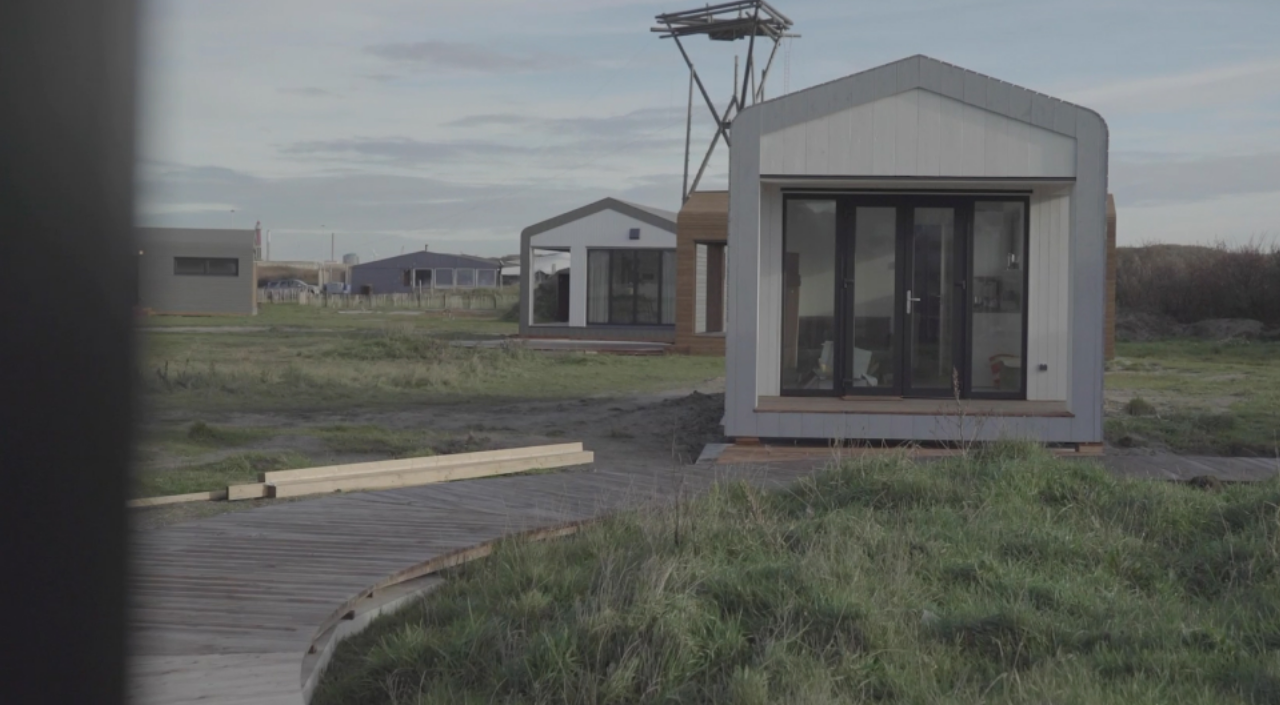
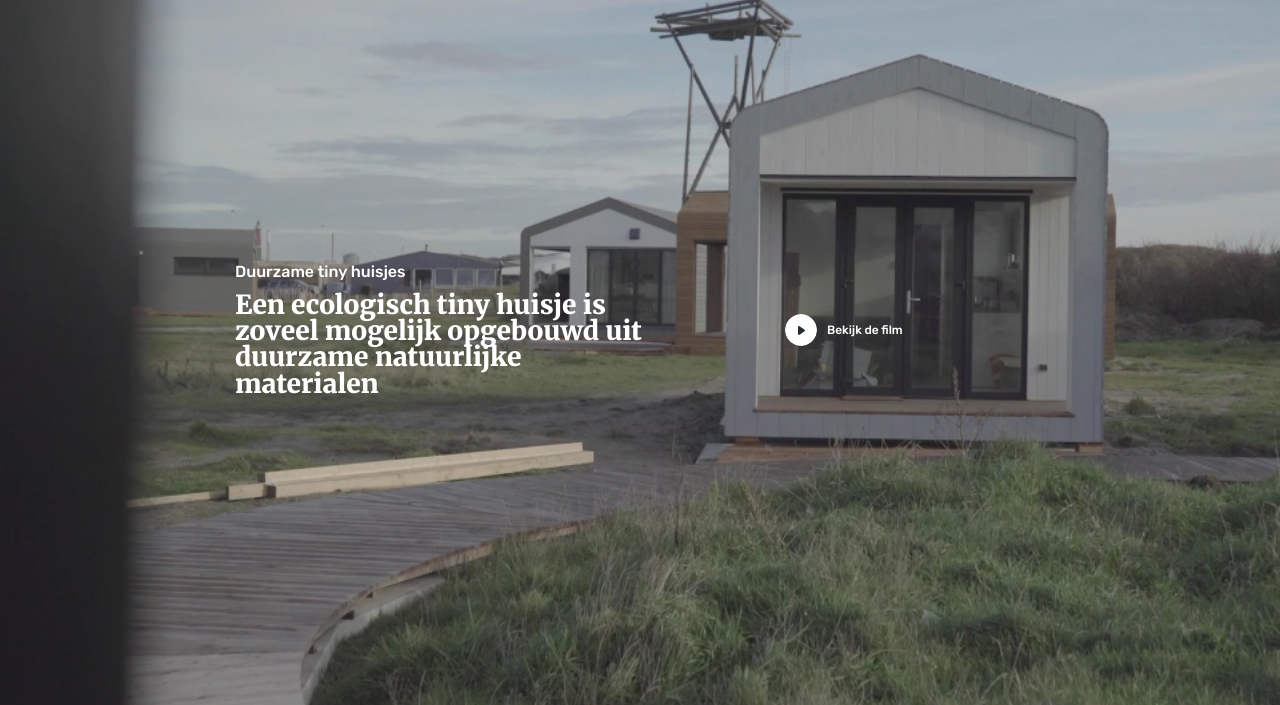
Before and after one commit to Nomex2008/Site-EcoCompany, a plain HTML site: page index.html in a window 1280 px wide. Shown: the part 95-800 px from the top of the page. Drawn offline with Linux system fonts and the light colour scheme.

Commit message:
Commit 2(main1)
Add start main(1).

```diff
--- a/css/mainCSS.css
+++ b/css/mainCSS.css
@@ -91,7 +91,7 @@ body {
 
     /* Label / Medium */
     font-family: Rubik;
-    font-size: 12px;
+    font-size: 0.75rem;
     font-style: normal;
     font-weight: 500;
     line-height: normal;
@@ -106,18 +106,69 @@ body {
 .main-section {
     min-height: 100vh;
     position: relative;
+    display: flex;
 }
 .main-section__container {
-}
-.main-section__content {
+    padding-top: 5.375rem;
+    padding-bottom: 1.875rem;
+    position: relative;
+    z-index: 1;
+    flex: 1 1 auto;
+    display: grid;
+    grid-template-columns: 50.320988% 1fr;
+    align-items: center;
 }
 .main-section__label {
-}
-.main-section__title {
-}
-.title {
+    margin-bottom: 0.75rem;
+
+    color: #FFF;
+
+    /* Label / Bold */
+    font-size: 16px;
+    font-style: normal;
+    font-weight: 500;
+    line-height: normal;
 }
 .main-section__video-link {
+    justify-self: center;
+
+    color: #FFF;
+
+    /* Label / Medium */
+    font-size: 12px;
+    font-style: normal;
+    font-weight: 500;
+    line-height: normal;
+
+    justify-self: center;
+    display: flex;
+    align-items: center;
+    gap: 10px;
+
+    transition: all .3s;
+}
+.main-section__video-link::before{
+    content: '';
+    height: 32px;
+    width: 32px;
+    flex: 0 0 32px;
+    border-radius: 50%;
+    background: url('../img/main/BTN\ Play.svg') left no-repeat;
+}
+.main-section__video-link:hover{
+    color: #606B74;
+}
+@media(max-width:43.75rem){
+    .main-section__container {
+        grid-template-columns: 60% 1fr;
+    }
+}
+@media(max-width:31.25rem){
+    .main-section__container {
+        grid-template-columns: auto;
+        align-content: center;
+        gap: 40px;
+    }
 }
 .main-section__image {
     position: absolute;
@@ -125,7 +176,8 @@ body {
     height: 100%;
     top: 0;
     left: 0;
-    right: 20px;
+
+    background-color: #000;
 }
 .main-section__image img{
     position: absolute;
@@ -135,3 +187,8 @@ body {
     left: 0;
     object-fit: cover;
 }
+@media(max-width:43.75rem){
+    .main-section__image img{
+        opacity: .6;
+    }
+}
--- a/index.html
+++ b/index.html
@@ -73,15 +73,19 @@
             <section class="page__main main-section">
                 <div class="main-section__container">
                     <div class="main-section__content">
+
                         <div class="main-section__label">
                             Duurzame tiny huisjes
                         </div>
+
                         <h1 class="main-section__title title">
                             Een ecologisch tiny huisje is zoveel mogelijk opgebouwd uit duurzame natuurlijke materialen
                         </h1>
+
                     </div>
-                    <a class="main-section__video-link">
 
+                    <a href="" class="main-section__video-link">
+                        Bekijk de film
                     </a>
                 </div>
                 <div class="main-section__image">
```
Also changed, not shown: img/main/BTN Play.svg (added).
